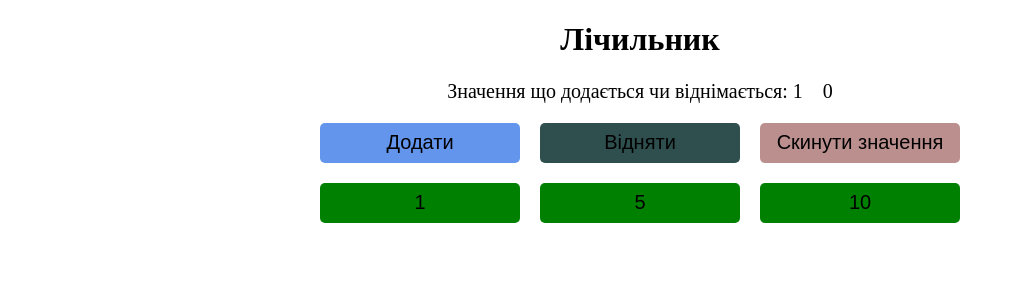
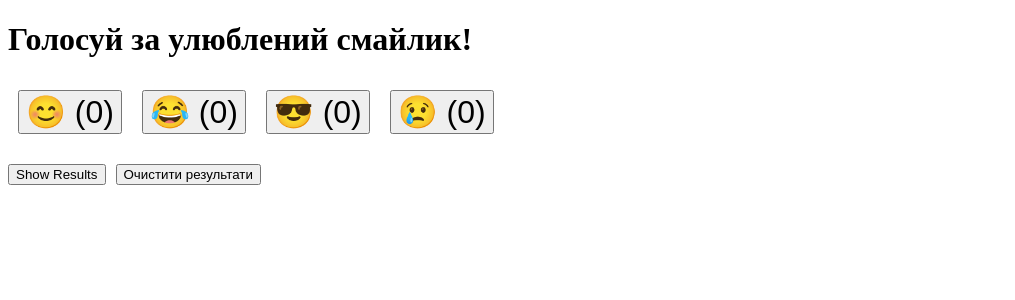
Before and after one commit to PavloZiuskin/firstreact, a React (Create React App) app: page / in a window 1280 px wide. Shown: the top 300 px of the page, without its empty margins (0-1015 px from the left). Built offline with nearby package versions, Linux system fonts and the light colour scheme.

Commit message:
add-l25hw1

```diff
--- a/src/App.js
+++ b/src/App.js
@@ -1,9 +1,54 @@
-import Counter from './componets/Counter'
+import React, { Component } from "react";
+import EmojiList from "./componets/EmojiList";
+import Controls from "./componets/Controls";
 
-function App() {
-  return (
-          <Counter/>
-  );
+class App extends Component {
+  constructor(props) {
+    super(props);
+    const savedVotes = JSON.parse(localStorage.getItem("emojiVotes")) || {
+      "😊": 0,
+      "😂": 0,
+      "😎": 0,
+      "😢": 0,
+    };
+    this.state = { votes: savedVotes };
+  }
+
+  handleVote = (emoji) => {
+    this.setState(
+        (prevState) => ({
+          votes: {
+            ...prevState.votes,
+            [emoji]: prevState.votes[emoji] + 1,
+          },
+        }),
+        () => localStorage.setItem("emojiVotes", JSON.stringify(this.state.votes))
+    );
+  };
+
+  showResults = () => {
+    const { votes } = this.state;
+    const maxVotes = Math.max(...Object.values(votes));
+    const winner = Object.keys(votes).find((emoji) => votes[emoji] === maxVotes);
+    alert(`Переможець: ${winner} з ${maxVotes} голосами!`);
+  };
+
+  clearResults = () => {
+    const initialVotes = { "😊": 0, "😂": 0, "😎": 0, "😢": 0 };
+    this.setState({ votes: initialVotes }, () => {
+      localStorage.removeItem("emojiVotes");
+    });
+  };
+
+  render() {
+    return (
+        <div>
+          <h1>Голосуй за улюблений смайлик!</h1>
+          <EmojiList votes={this.state.votes} onVote={this.handleVote} />
+          <Controls onShowResults={this.showResults} onClearResults={this.clearResults} />
+        </div>
+    );
+  }
 }
 
 export default App;
--- /dev/null
+++ b/src/componets/Controls.js
@@ -0,0 +1,17 @@
+import React, { Component } from "react";
+
+class Controls extends Component {
+    render() {
+        const { onShowResults, onClearResults } = this.props;
+        return (
+            <div style={{ marginTop: "20px" }}>
+                <button onClick={onShowResults} style={{ marginRight: "10px" }}>
+                    Show Results
+                </button>
+                <button onClick={onClearResults}>Очистити результати</button>
+            </div>
+        );
+    }
+}
+
+export default Controls;
--- a/src/componets/Counter.css
+++ /dev/null
@@ -1,40 +0,0 @@
-.counter{
-    text-align: center;
-}
-.counter-title{
-    text-align: center;
-}
-.counter-text{
-    display: flex;
-    justify-content: center;
-    margin-bottom: 20px;
-    text-align: center;
-    font-size: 20px;
-    gap: 20px;
-}
-.counter-buttons{
-    display: flex;
-    justify-content: center;
-    margin-bottom: 20px;
-    gap: 20px;
-
-}
-.counter-button{
-    width: 200px;
-    height: 40px;
-    border: none;
-    border-radius: 5px;
-    font-size: 20px;
-}
-.button-multiplier{
-    background: green;
-}
-.button-increment{
-    background: cornflowerblue;
-}
-.button-decrement{
-    background: darkslategray;
-}
-.button-reset{
-    background: rosybrown;
-}
--- a/src/componets/Counter.jsx
+++ /dev/null
@@ -1,83 +0,0 @@
-import {Component} from 'react';
-import './Counter.css';
-class Counter extends Component {
-    constructor(props) {
-        super(props);
-        this.state = {
-            counter: 0,
-            multiplier: 1,
-        }
-    }
-    handleIncrement = () => {
-        this.setState(
-            {counter: this.state.counter + this.state.multiplier},
-        )
-    }
-    handleDecrement = () => {
-        this.setState(
-            {counter: this.state.counter - this.state.multiplier},
-        )
-    }
-    handelChangeMultiplier=(newValue)=>{
-        this.setState({
-            multiplier: newValue,
-        })
-    }
-    handelReset=()=>{
-        this.setState({
-            counter: 0,
-            multiplier: 1,
-        })
-
-    }
-
-    render() {
-        return (
-            <div className="counter">
-                <h1 className="counter-title">Лічильник</h1>
-                <div className="counter-text">
-                    <span className="counter-span">Значення що додається чи віднімається: {this.state.multiplier}</span>
-                    <span className="counter-span">{this.state.counter}</span>
-                </div>
-
-                <div className="counter-buttons">
-                    <button className="counter-button button-increment"
-                            onClick={this.handleIncrement}
-                    >Додати
-                    </button>
-                    <button className="counter-button button-decrement"
-                            onClick={this.handleDecrement}
-                    >Відняти
-                    </button>
-                    <button className="counter-button button-reset"
-                            onClick={this.handelReset}>Скинути значення
-                    </button>
-                </div>
-
-                <div className="counter-buttons">
-                    <button className="counter-button button-multiplier"
-                            onClick={() => {
-                                this.handelChangeMultiplier(1)
-                            }}
-                    >1
-                    </button>
-                    <button className="counter-button button-multiplier"
-                            onClick={() => {
-                                this.handelChangeMultiplier(5)
-                            }}
-                    >5
-                    </button>
-                    <button className="counter-button button-multiplier"
-                            onClick={() => {
-                                this.handelChangeMultiplier(10)
-                            }}
-                    >10
-                    </button>
-                </div>
-
-            </div>
-        )
-    }
-}
-
-export default Counter;
--- /dev/null
+++ b/src/componets/EmojiList.js
@@ -0,0 +1,22 @@
+import React, { Component } from "react";
+
+class EmojiList extends Component {
+    render() {
+        const { votes, onVote } = this.props;
+        return (
+            <div>
+                {Object.keys(votes).map((emoji) => (
+                    <button
+                        key={emoji}
+                        onClick={() => onVote(emoji)}
+                        style={{ fontSize: "2rem", margin: "10px" }}
+                    >
+                        {emoji} ({votes[emoji]})
+                    </button>
+                ))}
+            </div>
+        );
+    }
+}
+
+export default EmojiList;
```
